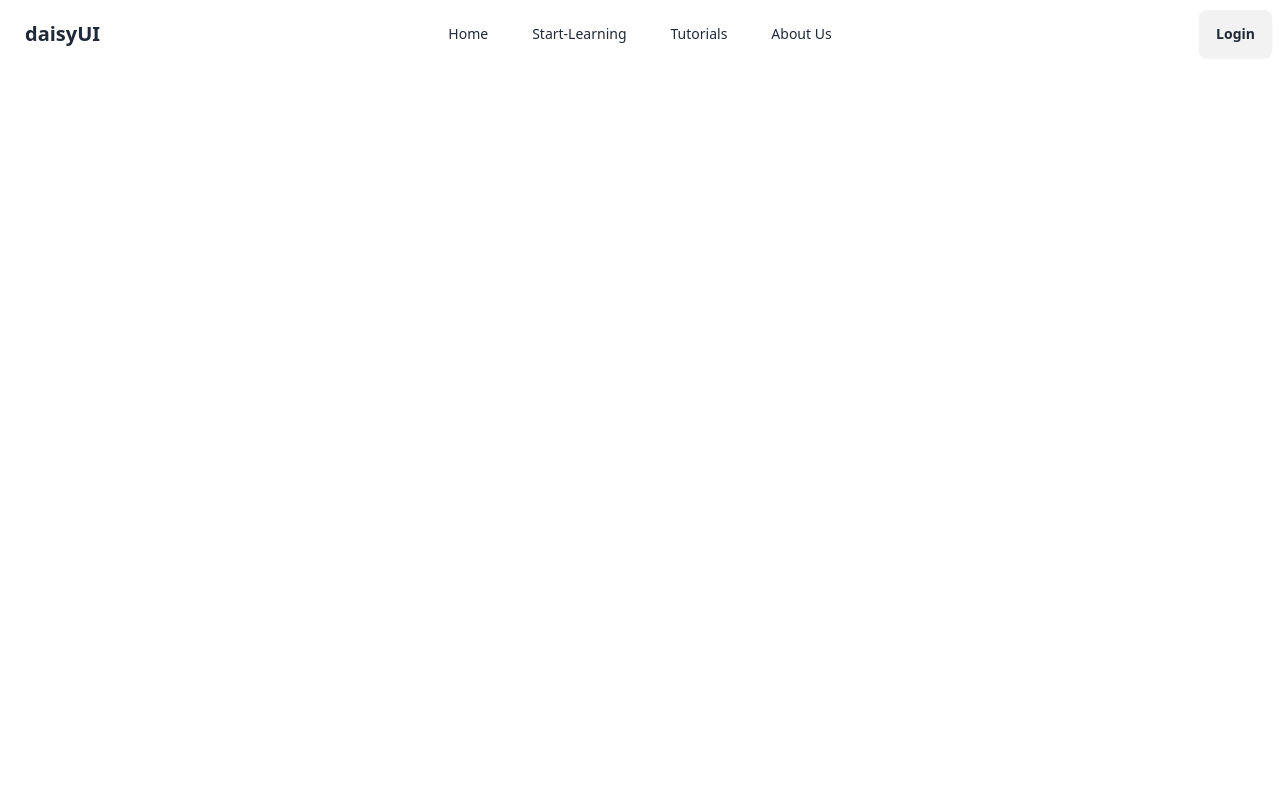
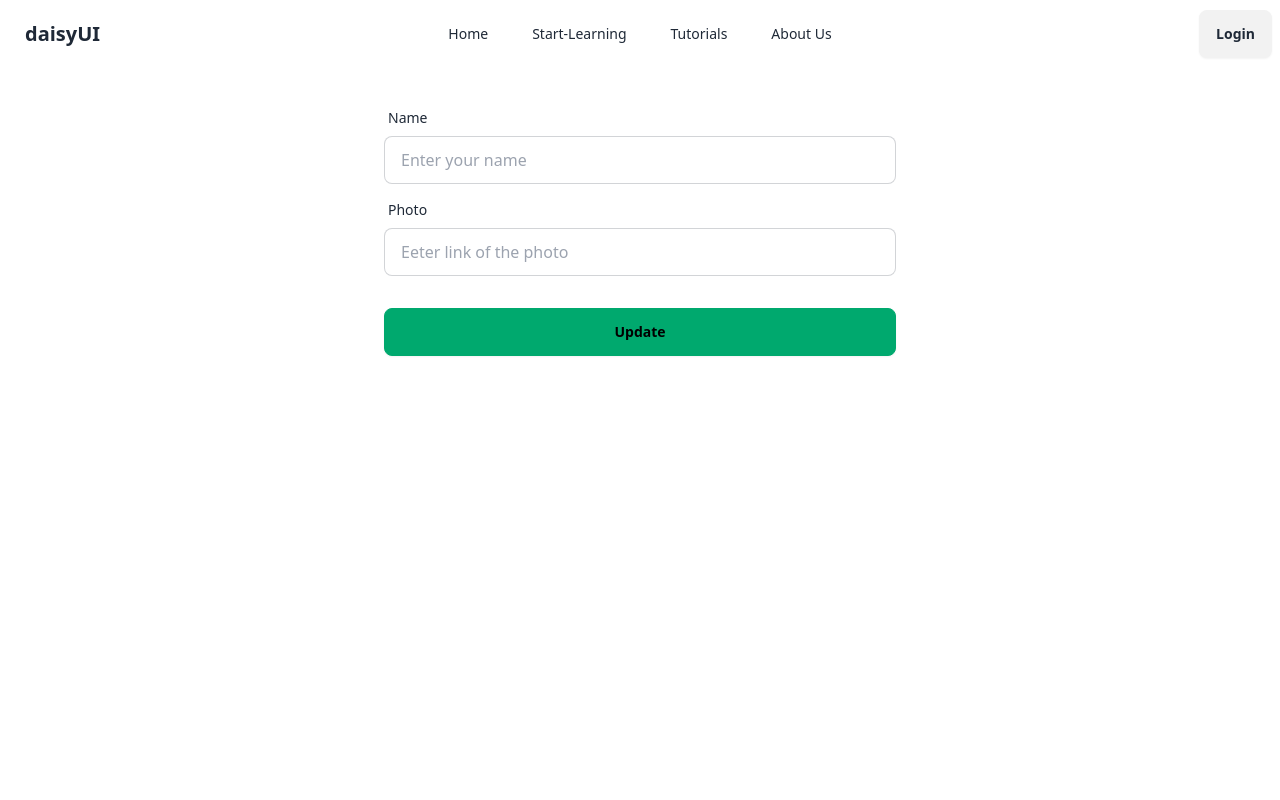
Before and after one commit to omlan99/Lingo-Bingo, a React (Vite) app: page /updateProfile in a window 1280 px wide. Shown: the top 800 px of the page. Built offline with nearby package versions, Linux system fonts and the light colour scheme; no server answers.

Commit message:
added update profile page

```diff
--- a/src/Pages/Profile.jsx
+++ b/src/Pages/Profile.jsx
@@ -26,7 +26,7 @@ const Profile = () => {
         </div>
             </div>
         <div className="flex justify-center py-3">
-        <Link to={'/updateProfile'} className="btn btn-wide text-center bg-blue-400 text-white">Update</Link >
+        <Link to={'/updateProfile'} className="btn btn-wide text-center btn-info text-white">Update</Link >
         </div>
       </div>
     </div>
--- a/src/Pages/SignUp.jsx
+++ b/src/Pages/SignUp.jsx
@@ -49,11 +49,7 @@ const SignUp = () => {
     <div>
       <div class="flex min-h-full flex-col justify-center px-6 py-12 lg:px-8">
         <div class="sm:mx-auto sm:w-full sm:max-w-sm">
-          {/* <img
-            class="mx-auto h-10 w-auto"
-            src="https://tailwindui.com/plus/img/logos/mark.svg?color=indigo&shade=600"
-            alt="Your Company"
-          /> */}
+
           <h2 class="mt-10 text-center text-2xl/9 font-bold tracking-tight text-gray-900">
             Create a new account
           </h2>
--- a/src/Pages/UpdateProfile.jsx
+++ b/src/Pages/UpdateProfile.jsx
@@ -1,11 +1,58 @@
-import React from 'react';
+import React, { useContext } from "react";
+import { AuthContext } from "../Context/AuthProvider";
+import { useNavigate } from "react-router-dom";
 
 const UpdateProfile = () => {
-    return (
-        <div>
-
+  const { updateUser } = useContext(AuthContext);
+  const navigate = useNavigate()
+  const handleUpdate = (e) => {
+    e.preventDefault();
+    const form = e.target;
+    const name = form.name.value;
+    const photo = form.photo.value
+      updateUser({ displayName: name, photoURL: photo })
+      .then(() => {
+        navigate("/profile");
+      })
+      .catch((err) => {
+        console.log(err);
+      });
+  };
+  return (
+    <div className="max-w-xl mx-auto">
+      <form className="card-body" onSubmit={handleUpdate}>
+        <div className="form-control">
+          <label className="label">
+            <span className="label-text">Name</span>
+          </label>
+          <input
+            type="text"
+            name ="name"
+            placeholder="Enter your name"
+            className="input input-bordered"
+            required
+          />
         </div>
-    );
+        <div className="form-control">
+          <label className="label">
+            <span className="label-text">Photo</span>
+          </label>
+          <input
+            name="photo"
+            type="url"
+            placeholder="Eeter link of the photo"
+            className="input input-bordered"
+            required
+          />
+        </div>
+        <div className="form-control mt-6">
+          <button className="btn btn-success" >
+            Update
+          </button>
+        </div>
+      </form>
+    </div>
+  );
 };
 
 export default UpdateProfile;
```
